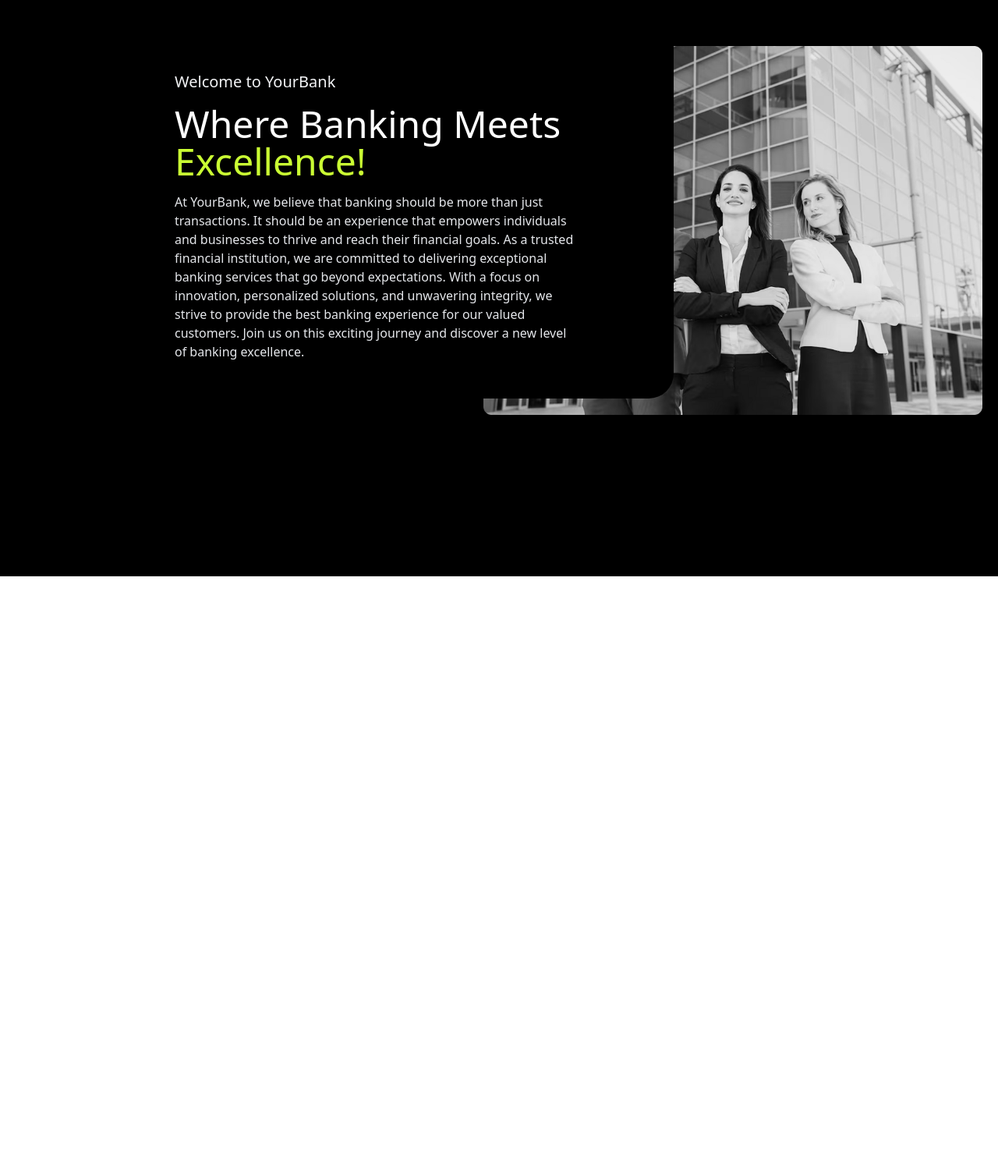
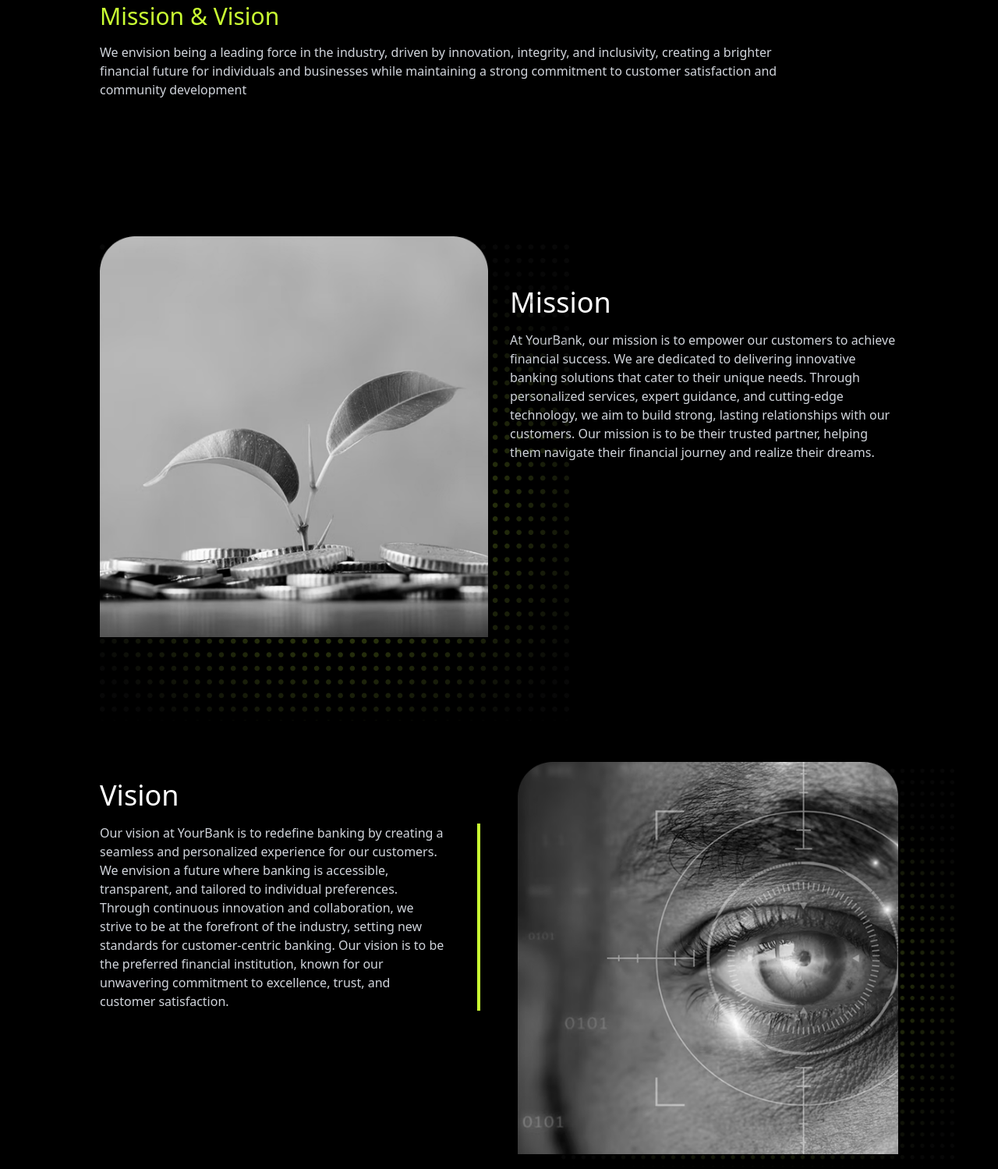
Before and after one commit to sujonbiswas212/my-team-project1, a website built with Vite: page index.html in a window 1280 px wide. Shown: the part 166-1665 px from the top of the page at 78% size. Before the commit the page ends 905 px from the top, so only its background shows below. Built offline with nearby package versions, Linux system fonts and the light colour scheme.

Commit message:
Update index.html

```diff
--- a/index.html
+++ b/index.html
@@ -32,25 +32,67 @@
     </div>
   </section>
 
-  <section class="bg-black py-20 min-h-[100vh]">
-
-    <div class="container flex flex-col lg:flex-row relative px-10 md:px-24 lg:px-36 py-10 mx-auto ">
-
-      <div class=" bg-black relative z-20  lg:w-[45rem] px-20  py-8 rounded-br-4xl ">
-        <p class="text-xl text-gray-100 mb-4">Welcome to YourBank</p>
-        <h1 class="text-5xl text-white max-w-lg mb-4 ">Where Banking Meets <span class="text-primary"> Excellence! </span></h1>
-        <p class="text-gray-200 mb-4 max-w-lg ">At YourBank, we believe that banking should be more than just transactions. It should be an experience that empowers individuals and businesses to thrive and reach their financial goals. As a trusted financial institution, we are committed to delivering exceptional banking services that go beyond expectations. With a focus on innovation, personalized solutions, and unwavering integrity, we strive to provide the best banking experience for our valued customers. Join us on this exciting journey and discover a new level of banking excellence.</p>
-
+<!-- mision section start here -->
+  <section class="py-16 bg-black h-auto">
+    <div class="container px-10 md:px-20 lg:px-32 mx-auto  ">
+      <div>
+        <h2 class="text-primary text-3xl mb-4 ">Mission & Vision</h2>
+        <p class="text-gray-300 max-w-4xl  mb-4">We envision being a leading force in the industry, driven by
+          innovation, integrity, and inclusivity, creating a brighter financial future for individuals and businesses
+          while maintaining a strong commitment to customer satisfaction and community development</p>
       </div>
-
-      <div class="lg:absolute  relative lg:top-10 top-9 px-5 py-10 md:py-0 right-0 z-10 mt-20 lg:mt-0">
-        <img src="/images/hero.png" class="lg:w-[40rem] w-[34rem] h-auto" alt="">
-      </div>
+      <div class="grid grid-cols-1 md:grid-cols-2 gap-7">
 
 
+        <div class="flex gap-8 pt-40 ">
+          <div class="">
+            <div class="absolute z-0">
+              <img src="/images/Abstract Design.png" class="" alt="">
+            </div>
+
+
+            <img src="/images/misson1.png" class=" relative z-10" alt="">
+
+          </div>
+
+
+        </div>
+
+
+        <div class="flex flex-col  text-white justify-center">
+          <h3 class="text-4xl mb-4">Mission</h3>
+          <p class="text-gray-300">At YourBank, our mission is to empower our customers to achieve financial success. We
+            are dedicated to delivering innovative banking solutions that cater to their unique needs. Through
+            personalized services, expert guidance, and cutting-edge technology, we aim to build strong, lasting
+            relationships with our customers. Our mission is to be their trusted partner, helping them navigate their
+            financial journey and realize their dreams.</p>
+        </div>
+      </div>
+      <div class="grid grid-cols-1 md:grid-cols-2 gap-12">
+        <div class="flex flex-col  text-white justify-center ">
+          <h3 class="text-4xl mb-4">Vision</h3>
+          <p class="text-gray-300 border-r-4 border-primary px-10 -ml-10">Our vision at YourBank is to redefine banking
+            by creating a seamless and personalized experience for our customers. We envision a future where banking is
+            accessible, transparent, and tailored to individual preferences. Through continuous innovation and
+            collaboration, we strive to be at the forefront of the industry, setting new standards for customer-centric
+            banking. Our vision is to be the preferred financial institution, known for our unwavering commitment to
+            excellence, trust, and customer satisfaction.</p>
+        </div>
+        <div class="flex gap-8 pt-40 ">
+          <div class="">
+            <div class="absolute z-0 ">
+              <img src="/images/Abstract Design.png" class="px-14 text-center" alt="">
+            </div>
+            <img src="/images/vison.png" class=" relative z-10" alt="">
+          </div>
+        </div>
+      </div>
     </div>
+  </section>
 
-  </section>
+     </section>
+
+       <!-- mision section end here 🚓 -->
 
 
 </body>
```
